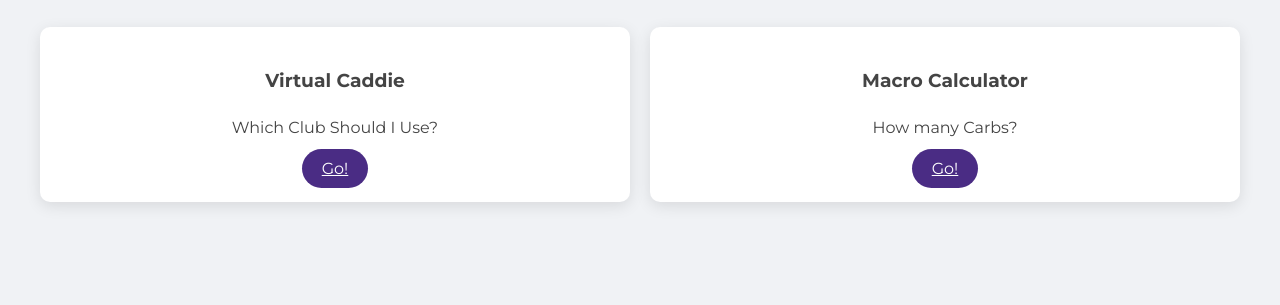
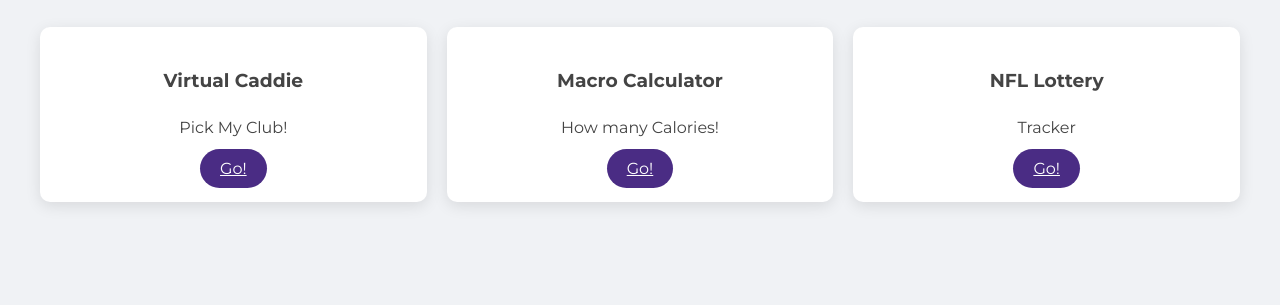
Before and after one commit to keenroudy22/keenroudy22.github.io, a plain HTML site: page index.html in a window 1280 px wide. Shown: the part 495-800 px from the top of the page. Drawn offline with Linux system fonts and the light colour scheme.

Commit message:
Update index.html

```diff
--- a/index.html
+++ b/index.html
@@ -29,13 +29,18 @@
         <div class="grid-container">
             <div class="grid-item">
                 <h3>Virtual Caddie</h3>
-                <p>Which Club Should I Use?</p>
+                <p>Pick My Club!</p>
                 <a href="vCaddie-Rev2" class="btn-secondary">Go!</a>
             </div>
             <div class="grid-item">
                 <h3>Macro Calculator</h3>
-                <p>How many Carbs?</p>
+                <p>How many Calories!</p>
                 <a href="LoseItNow" class="btn-secondary">Go!</a>
+            </div>
+            <div class="grid-item">
+                <h3>NFL Lottery</h3>
+                <p>Tracker</p>
+                <a href="lottery" class="btn-secondary">Go!</a>
             </div>
         </div>
     </section>
```
